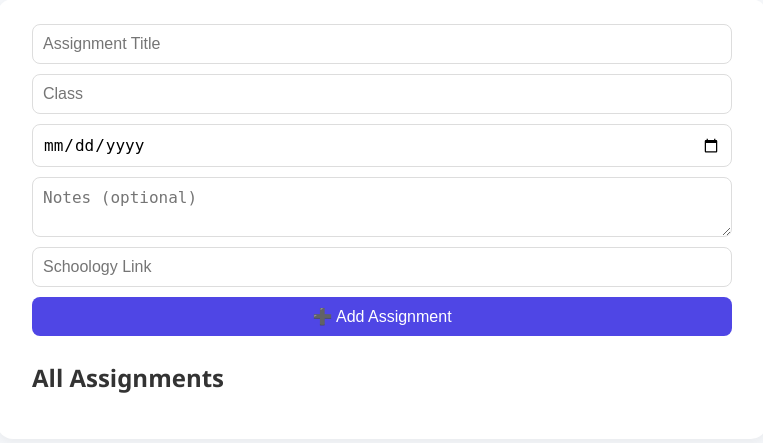
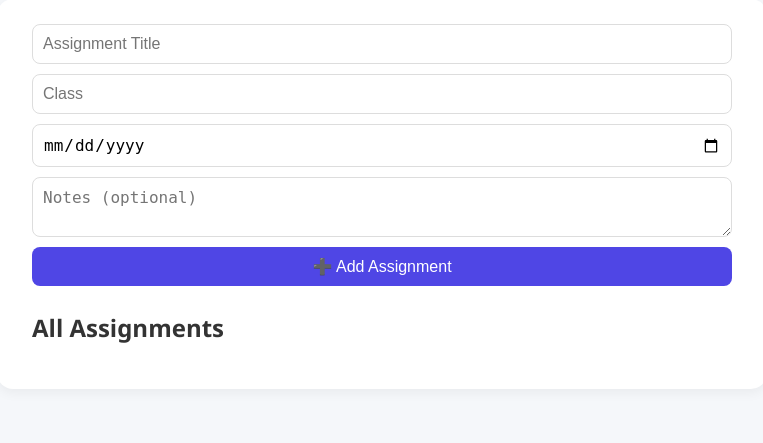
Before and after one commit to DevSpectra-bit/assignment, a Flask app: page / in a window 1280 px wide. Shown: the part 110-553 px from the top of the page, without its empty margins (258-1021 px from the left). Run offline with Flask 3, Linux system fonts and the light colour scheme; data that the repository does not hold is empty; parts of the project's set-up code (start-up, migrations or seed data) failed here and were passed over.

Commit message:
Update index.html

```diff
--- a/templates/index.html
+++ b/templates/index.html
@@ -130,7 +130,6 @@
       <input type="text" name="class" placeholder="Class" required>
       <input type="date" name="due_date" required>
       <textarea name="notes" placeholder="Notes (optional)"></textarea>
-      <input type="text" name="link" placeholder="Schoology Link" required>
       <button type="submit">➕ Add Assignment</button>
     </form>
 
@@ -139,7 +138,7 @@
       {% for a in assignments %}
         <li>
           <div>
-            <strong>{{ a.title }}</strong> - {{a.class}}<br> {{a.link}}
+            <strong>{{ a.title }}</strong> - {{a.class}}<br>
             <span class="due-date">Due {{ a.due_date }}</span>
             {% if a.is_past_due %}
               <span class="past-due"> (Past Due)</span>
```
